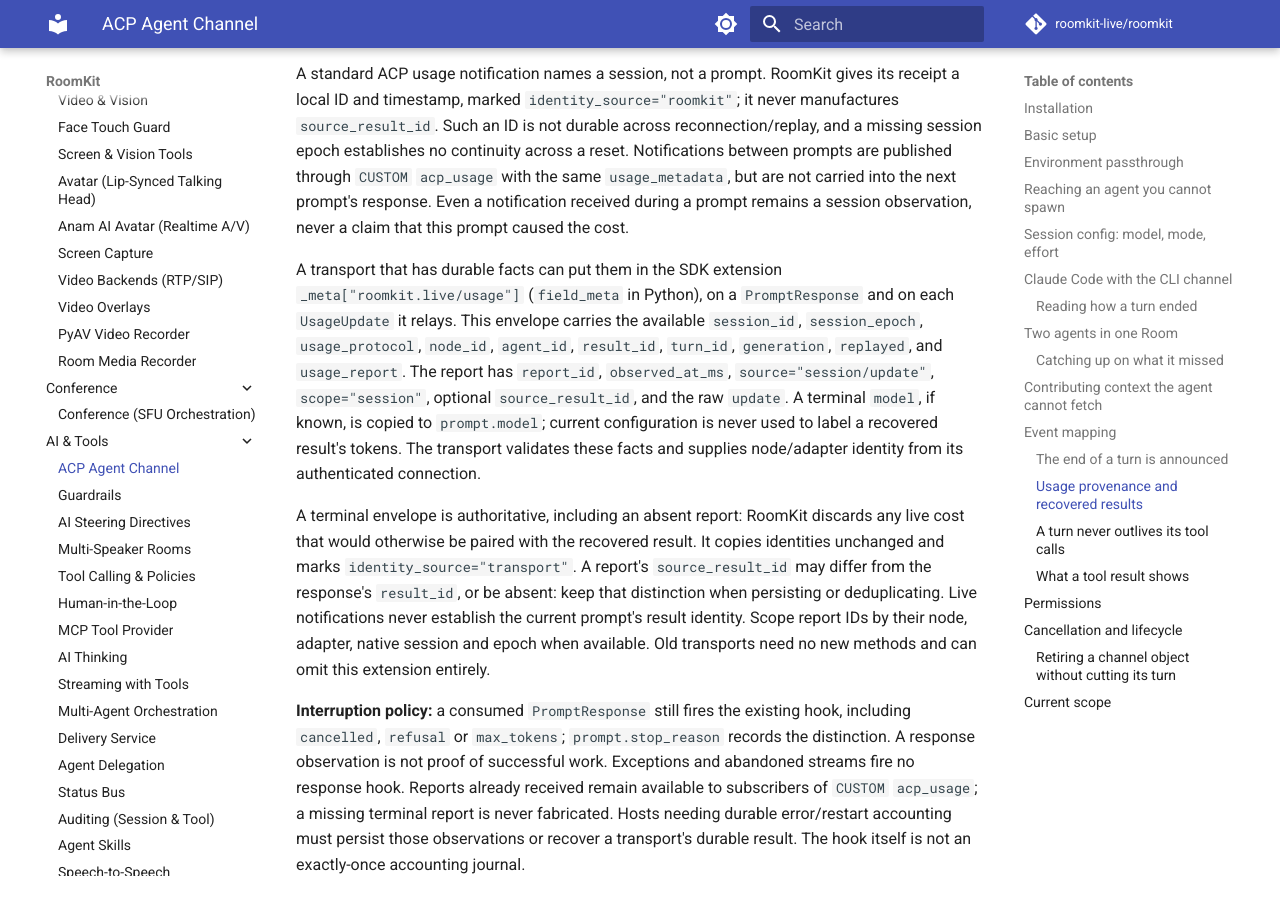
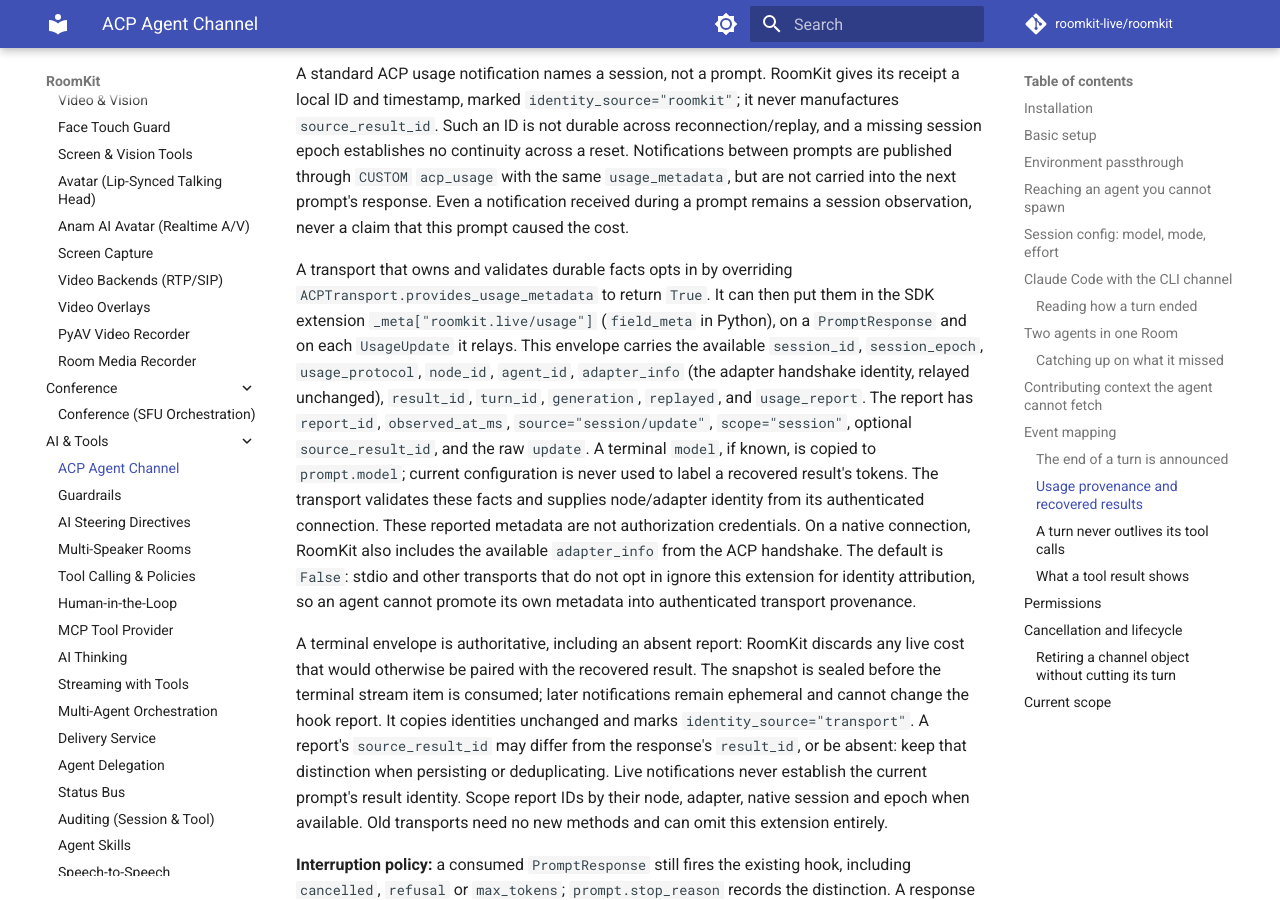
Before and after one commit to roomkit-live/roomkit-docs, an MkDocs documentation site: the page built from docs/guides/acp-channel.md, in a window 1280 px wide and 900 px high, scrolled down 11099 px. Built offline with MkDocs 1.6.1 and Material for MkDocs 9.7.7, drawn with Linux system fonts in a browser that asks for light colours; comment, search, counter and statistics services are not loaded.

Commit message:
docs(acp): clarify transport admission and terminal snapshots (RMK-171)

```diff
--- a/docs/guides/acp-channel.md
+++ b/docs/guides/acp-channel.md
@@ -560,20 +560,30 @@ across a reset. Notifications between prompts are published through `CUSTOM`
 prompt's response. Even a notification received during a prompt remains a
 session observation, never a claim that this prompt caused the cost.
 
-A transport that has durable facts can put them in the SDK extension
+A transport that owns and validates durable facts opts in by overriding
+`ACPTransport.provides_usage_metadata` to return `True`. It can then put them
+in the SDK extension
 `_meta["roomkit.live/usage"]` (`field_meta` in Python), on a `PromptResponse`
 and on each `UsageUpdate` it relays. This envelope carries the available
 `session_id`, `session_epoch`, `usage_protocol`, `node_id`, `agent_id`,
+`adapter_info` (the adapter handshake identity, relayed unchanged),
 `result_id`, `turn_id`, `generation`, `replayed`, and `usage_report`. The report
 has `report_id`, `observed_at_ms`, `source="session/update"`, `scope="session"`,
 optional `source_result_id`, and the raw `update`. A terminal `model`, if
 known, is copied to `prompt.model`; current configuration is never used to
 label a recovered result's tokens. The transport validates these facts and
-supplies node/adapter identity from its authenticated connection.
+supplies node/adapter identity from its authenticated connection. These reported
+metadata are not authorization credentials. On a native connection, RoomKit
+also includes the available `adapter_info` from the ACP handshake. The default
+is `False`: stdio and other transports that do not opt in ignore this extension
+for identity attribution, so an agent cannot promote its own metadata into
+authenticated transport provenance.
 
 A terminal envelope is authoritative, including an absent report: RoomKit
 discards any live cost that would otherwise be paired with the recovered
-result. It copies identities unchanged and marks `identity_source="transport"`.
+result. The snapshot is sealed before the terminal stream item is consumed;
+later notifications remain ephemeral and cannot change the hook report.
+It copies identities unchanged and marks `identity_source="transport"`.
 A report's `source_result_id` may differ from the response's `result_id`, or be
 absent: keep that distinction when persisting or deduplicating. Live
 notifications never establish the current prompt's result identity. Scope
```
Also changed, not shown: docs/features.md (+9 -0 lines).
